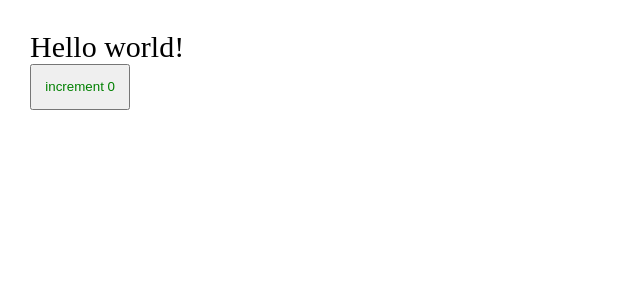
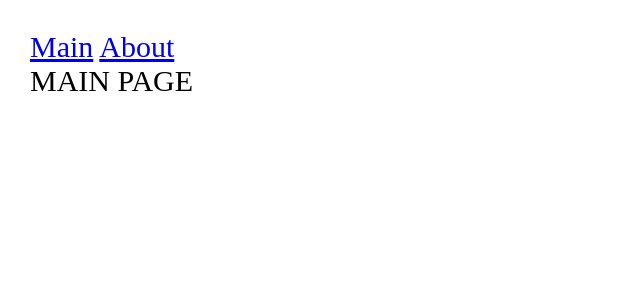
Before and after one commit to GapurEvloev/frontend-project, a React app: page / in a window 1280 px wide. Shown: the top 300 px of the page, without its empty margins (0-640 px from the left). Built offline with nearby package versions, Linux system fonts and the light colour scheme.

Commit message:
Routing, Code splitting, Lazy, Suspense

```diff
--- a/package.json
+++ b/package.json
@@ -15,6 +15,7 @@
     "@types/node": "^17.0.21",
     "@types/react": "^17.0.39",
     "@types/react-dom": "^17.0.11",
+    "@types/react-router-dom": "^5.3.3",
     "@types/webpack": "^5.28.0",
     "@types/webpack-dev-server": "^4.7.2",
     "css-loader": "^6.6.0",
@@ -32,6 +33,7 @@
   },
   "dependencies": {
     "react": "^17.0.2",
-    "react-dom": "^17.0.2"
+    "react-dom": "^17.0.2",
+    "react-router-dom": "^6.2.1"
   }
 }
--- a/src/App.tsx
+++ b/src/App.tsx
@@ -1,10 +1,22 @@
-import { Counter } from "./components/Counter";
+import { Link, Route, Routes } from "react-router-dom";
+import { MainPageAsync } from "./pages/MainPage/MainPage.async";
+import { AboutPageAsync } from "./pages/AboutPage/AboutPage.async";
+import { Suspense } from "react";
 
 const App: React.FC = () => {
   return (
     <div className="app">
-      Hello world!
-      <Counter/>
+      <div style={{ display: "flex", gap: "0.2em" }}>
+        <Link to={"/"}>Main</Link>
+        {}
+        <Link to={"/about"}>About</Link>
+      </div>
+      <Suspense fallback={<div>Loading...</div>}>
+        <Routes>
+          <Route path={"/"} element={<MainPageAsync />} />
+          <Route path={"/about"} element={<AboutPageAsync />} />
+        </Routes>
+      </Suspense>
     </div>
   );
 };
--- a/src/components/Counter.tsx
+++ b/src/components/Counter.tsx
@@ -9,8 +9,10 @@
   };
 
   return (
-    <div >
-      <button className={classes.btn} onClick={increment}>increment {count}</button>
+    <div>
+      <button className={classes.btn} onClick={increment}>
+        increment {count}
+      </button>
     </div>
   );
 };
--- a/src/index.tsx
+++ b/src/index.tsx
@@ -1,5 +1,11 @@
 import { render } from "react-dom";
+import { BrowserRouter } from "react-router-dom";
 import App from "./App";
 import "./index.scss";
 
-render(<App />, document.getElementById("root"));
+render(
+  <BrowserRouter>
+    <App />
+  </BrowserRouter>,
+  document.getElementById("root")
+);
--- /dev/null
+++ b/src/pages/AboutPage/AboutPage.async.tsx
@@ -0,0 +1,3 @@
+import { lazy } from "react";
+
+export const AboutPageAsync = lazy(() => import("./AboutPage"));
--- /dev/null
+++ b/src/pages/AboutPage/AboutPage.tsx
@@ -0,0 +1,5 @@
+const AboutPage: React.FC = () => {
+  return <div>ABOUT PAGE</div>;
+};
+
+export default AboutPage;
--- /dev/null
+++ b/src/pages/MainPage/MainPage.async.tsx
@@ -0,0 +1,3 @@
+import { lazy } from "react";
+
+export const MainPageAsync = lazy(() => import("./MainPage"));
--- /dev/null
+++ b/src/pages/MainPage/MainPage.tsx
@@ -0,0 +1,5 @@
+const MainPage: React.FC = () => {
+  return <div>MAIN PAGE</div>;
+};
+
+export default MainPage;
```
